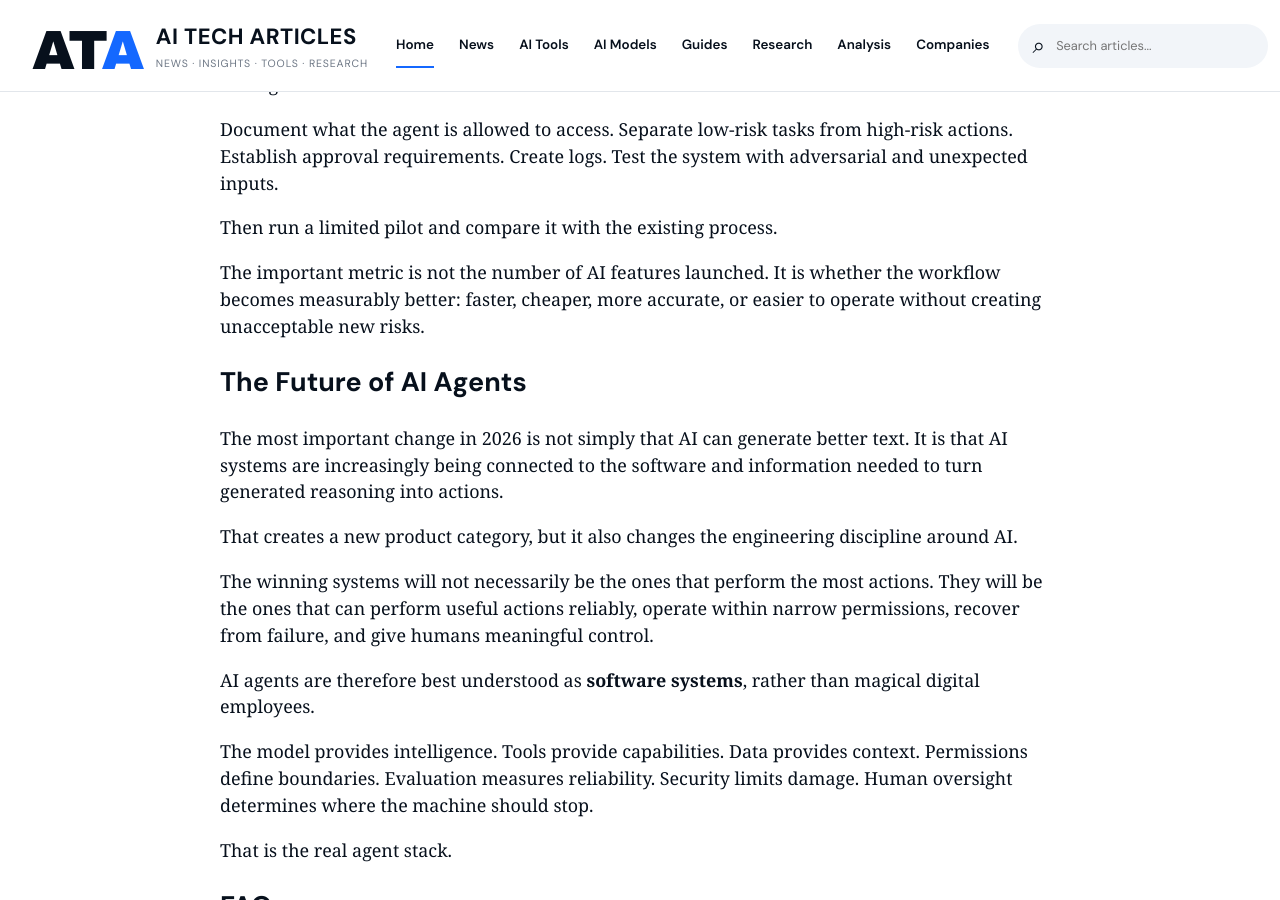
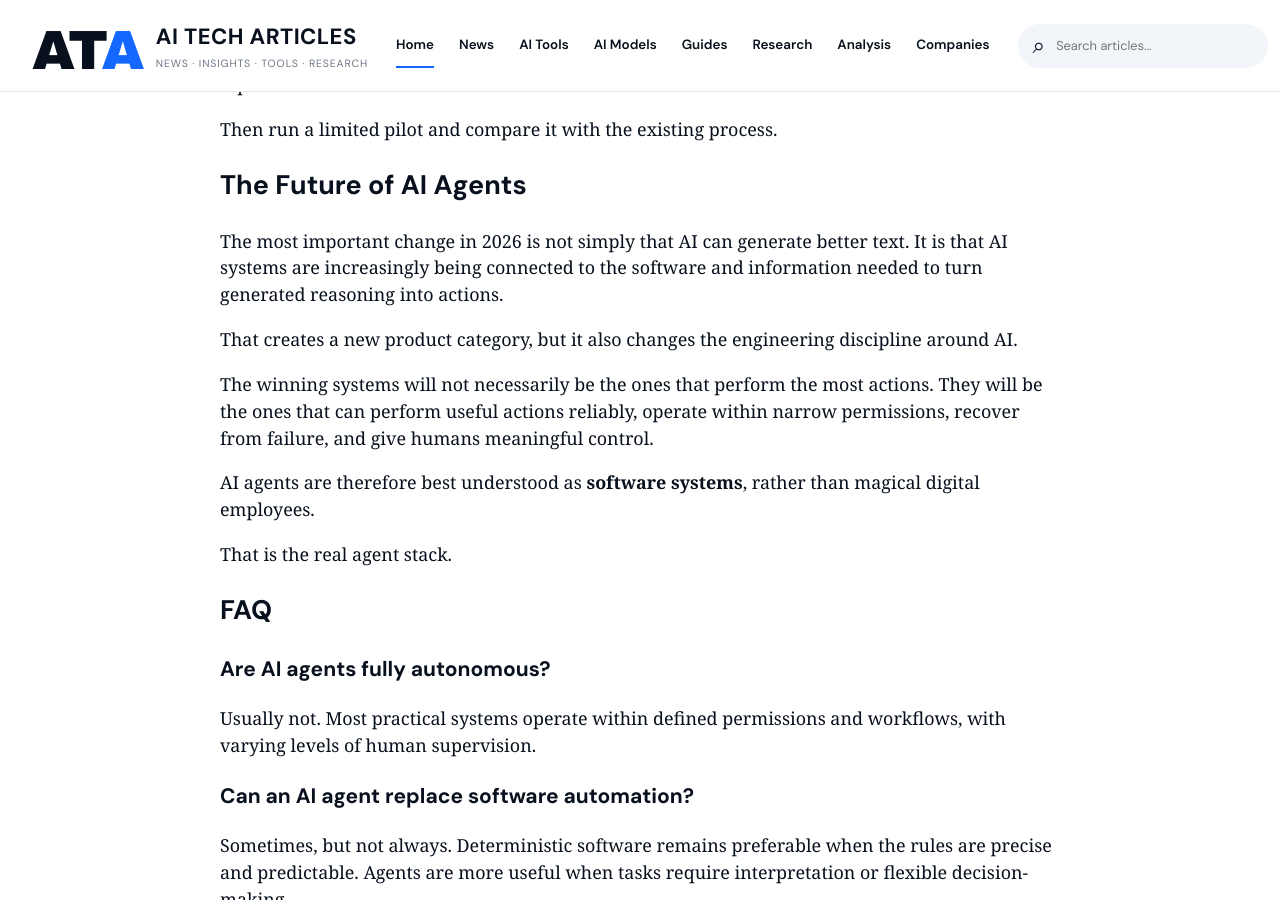
Before and after one commit to todaysnewsai/ChatGPTScope, a Jekyll site: the page built from _posts/2026-10-08-ai-enterprise.md, in a window 1280 px wide and 900 px high, scrolled down 6272 px. Built offline with Jekyll 4.4.1, drawn with Linux system fonts in a browser that asks for light colours; some of the changed text lies outside the part shown.

Commit message:
Tighten AI agents article to target length

```diff
--- a/_posts/2026-10-08-ai-enterprise.md
+++ b/_posts/2026-10-08-ai-enterprise.md
@@ -22,8 +22,6 @@
 A simplified workflow looks like this:
 
 **Goal → plan → use a tool → inspect result → choose next step → complete or ask for approval.**
-
-The model remains important, but it is only one component. A useful agent also needs access to tools, data, permissions, memory or state, and mechanisms for evaluating whether its work is correct.
 
 That distinction explains why an agent can be impressive even when the underlying model is not the only source of the capability. Search, retrieval, APIs, code execution, browser automation, business applications, and carefully designed workflows can turn a model into a much more useful system.
 
@@ -143,8 +141,6 @@
 
 Then run a limited pilot and compare it with the existing process.
 
-The important metric is not the number of AI features launched. It is whether the workflow becomes measurably better: faster, cheaper, more accurate, or easier to operate without creating unacceptable new risks.
-
 ## The Future of AI Agents
 
 The most important change in 2026 is not simply that AI can generate better text. It is that AI systems are increasingly being connected to the software and information needed to turn generated reasoning into actions.
@@ -154,8 +150,6 @@
 The winning systems will not necessarily be the ones that perform the most actions. They will be the ones that can perform useful actions reliably, operate within narrow permissions, recover from failure, and give humans meaningful control.
 
 AI agents are therefore best understood as **software systems**, rather than magical digital employees.
-
-The model provides intelligence. Tools provide capabilities. Data provides context. Permissions define boundaries. Evaluation measures reliability. Security limits damage. Human oversight determines where the machine should stop.
 
 That is the real agent stack.
 
```
